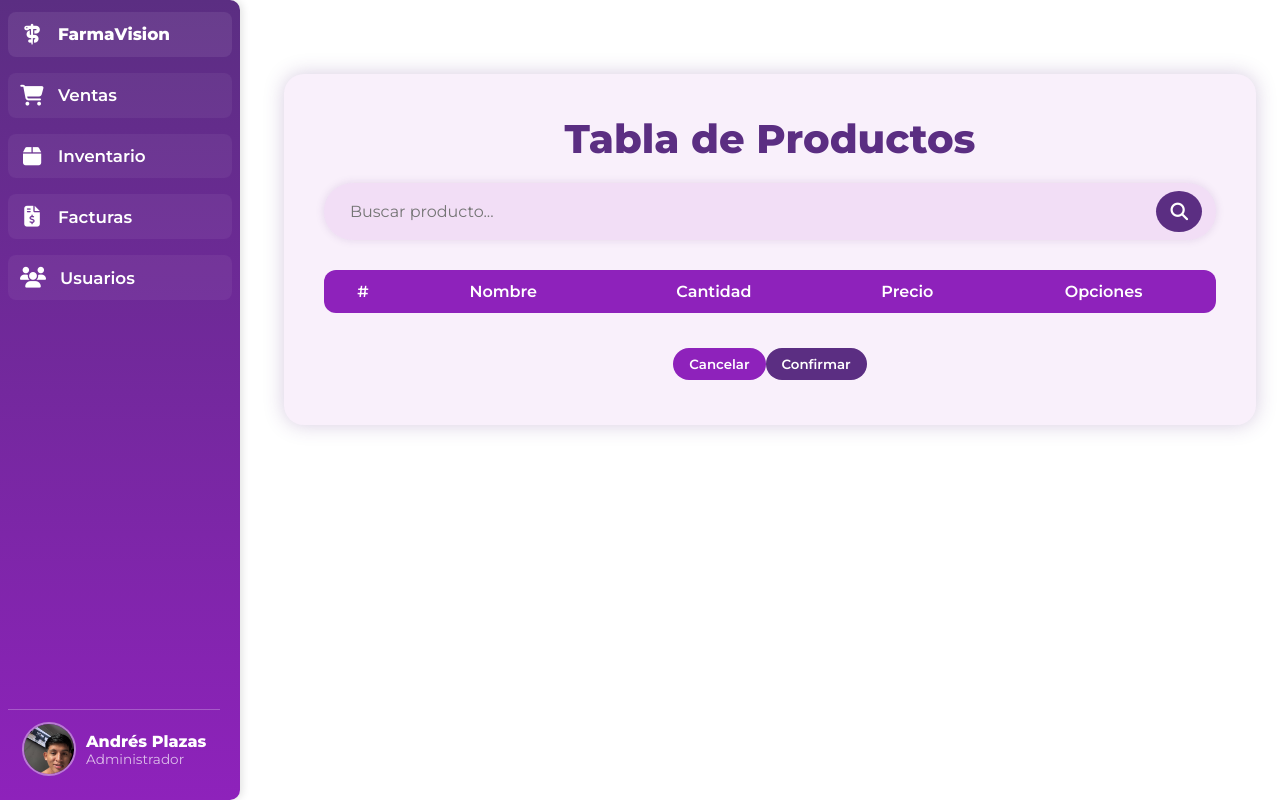
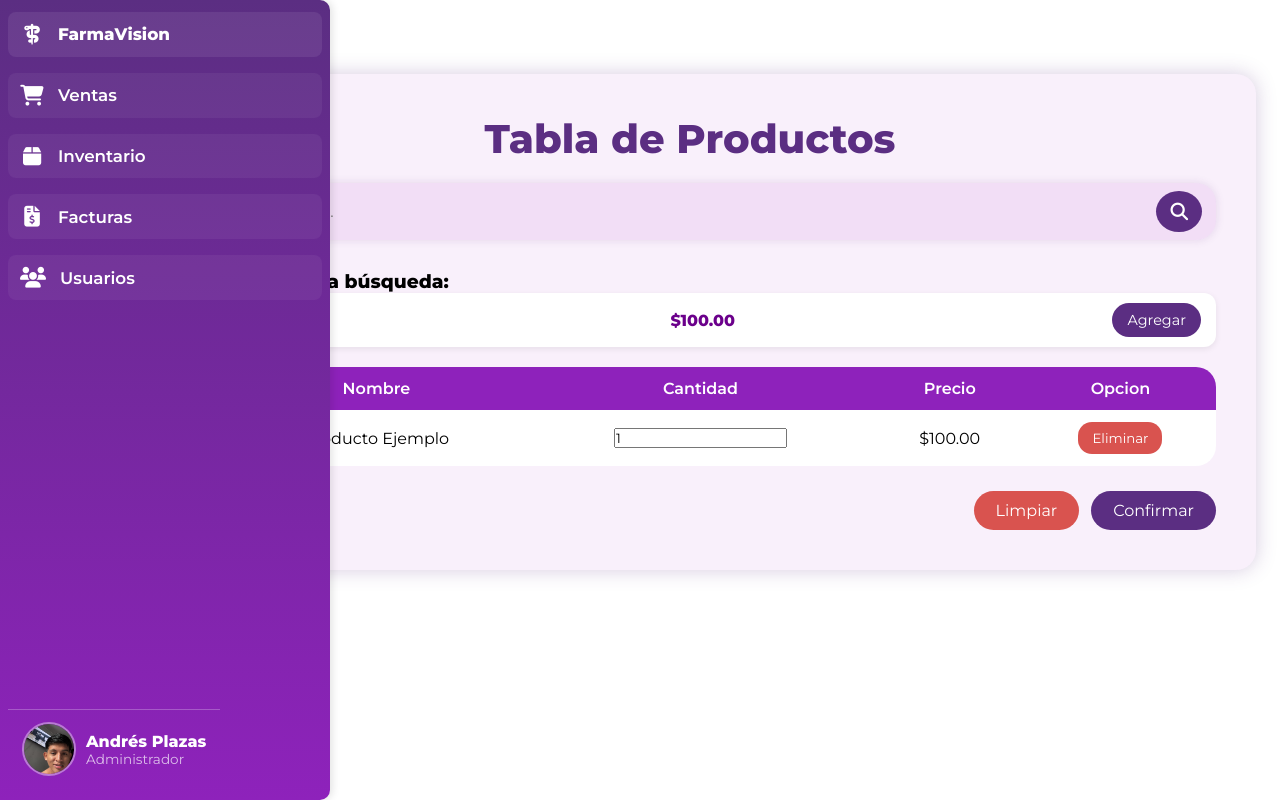
Before and after one commit to AndresPlaz4s/FACTURACION, a Django app: page /ventas/ in a window 1280 px wide. Run offline with Django 4.2, Linux system fonts and the light colour scheme; the visitor is signed in with stand-in values (Sample User, id 1); lists and menus that the app fills with data are empty.

Commit message:
CAMBIOS CSS LISTOS

```diff
--- a/facturacion/static/css/estilos.css
+++ b/facturacion/static/css/estilos.css
@@ -19,14 +19,8 @@ body {
 }
 
 @keyframes fadeIn {
-    from {
-        opacity: 0;
-        transform: translateY(12px);
-    }
-    to {
-        opacity: 1;
-        transform: translateY(0);
-    }
+    from { opacity: 0; transform: translateY(12px); }
+    to   { opacity: 1; transform: translateY(0); }
 }
 
 /* ===== SIDEBAR ===== */
@@ -51,10 +45,10 @@ body {
 
 /* Sidebar expandido */
 .sidebar:hover {
-    width: 240px;
+    width: 330px;
 }
 
-/* Enlaces */
+/* Enlaces del sidebar */
 .sidebar a {
     display: flex;
     align-items: center;
@@ -72,15 +66,10 @@ body {
     white-space: nowrap;
 }
 
-/* Primer enlace (FarmaVision) igual que los demás */
+/* Primer enlace (FarmaVision) */
 .sidebar a:first-child {
     background: rgba(255, 255, 255, 0.08);
     font-weight: 700;
-}
-
-.sidebar:hover a:first-child span {
-    opacity: 1;
-    transform: translateX(0);
 }
 
 /* Iconos */
@@ -90,14 +79,14 @@ body {
     text-align: center;
 }
 
-/* Texto de enlaces */
+/* Texto oculto */
 .sidebar a span {
     opacity: 0;
     transform: translateX(-10px);
     transition: opacity 0.3s ease, transform 0.3s ease;
 }
 
-/* Mostrar texto al expandirse */
+/* Mostrar texto al expandir */
 .sidebar:hover a span {
     opacity: 1;
     transform: translateX(0);
@@ -109,19 +98,10 @@ body {
     transform: translateX(6px);
 }
 
-.sidebar a:active {
-    transform: translateX(0);
-}
-
 /* ===== CONTENIDO ===== */
 main.container {
     margin-left: 100px;
     padding: 24px;
-    transition: margin-left 0.4s ease;
-}
-
-.sidebar:hover ~ main.container {
-    margin-left: 260px;
 }
 
 h1 {
@@ -161,37 +141,36 @@ button {
 }
 
 .btn {
-    display: inline-block;
-    padding: 8px 16px;
-    margin: 5px 0;
-    border-radius: 9999px;
-    font-weight: 600;
-    color: #fff;
-    border: none;
-    transition: background 0.3s, transform 0.2s;
-    background-color: var(--primary-color);
+    display: flex;
+    justify-content: flex-end;
+    gap: 12px;
+    margin-top: 25px;
+    width: 100%;
 }
 
-.btn:hover {
+.btn button {
+    background: var(--primary-color);
+    color: #fff;
+    padding: 10px 22px;
+    border-radius: 20px;
+    cursor: pointer;
+    font-size: 1rem;
+    border: none;
+    transition: background 0.3s ease, transform 0.2s ease;
+}
+
+.btn button:hover {
+    background: var(--third-color);
     transform: translateY(-2px);
 }
 
-.btn:active {
-    transform: translateY(0);
+.btn .btn-limpiar {
+    background: #d9534f !important;
 }
 
-.btn-eliminar { background-color: #e84d13; }
-.btn-eliminar:hover { background-color: #c63c0f; }
-
-.btn-editar, .btn-agregar { background-color: #0b8f00; }
-.btn-editar:hover, .btn-agregar:hover { background-color: #097a00; }
-
-.btn-cancelar {  background-color: var(--secondary-color) }
-.btn-cancelar:hover { background-color:var(--primary-color); }
-
-.btn-buscar { background-color: #b57edc; }
-.btn-buscar:hover { background-color: #a36ad4; }
-
+.btn .btn-limpiar:hover {
+    background: #c9302c !important;
+}
 /* ===== RESPONSIVE ===== */
 @media (max-width: 800px) {
     .sidebar {
@@ -202,9 +181,7 @@ button {
         justify-content: space-around;
     }
 
-    .sidebar .brand {
-        display: none;
-    }
+    .sidebar .brand { display: none; }
 
     main.container {
         margin-left: 0;
@@ -212,26 +189,24 @@ button {
     }
 }
 
-/* ===== USUARIO EN LA PARTE INFERIOR ===== */
+/* ===== USER INFO INFERIOR ===== */
 .user-info {
-    margin-top: auto; /* lo empuja hacia abajo */
+    margin-top: auto;
     display: flex;
     align-items: center;
     gap: 10px;
     padding: 12px 14px;
-    border-top: 1px solid rgba(255, 255, 255, 0.25); /* rayita separadora arriba */
+    border-top: 1px solid rgba(255, 255, 255, 0.25);
 }
 
-/* Imagen del usuario */
 .user-info img {
-    width: 54px;      /* tamaño un poco más grande */
+    width: 54px;
     height: 54px;
     border-radius: 50%;
     object-fit: cover;
-    border: 2px solid rgba(255, 255, 255, 0.4); /* borde suave */
+    border: 2px solid rgba(255, 255, 255, 0.4);
 }
 
-/* Texto del usuario */
 .user-text {
     display: flex;
     flex-direction: column;
@@ -240,44 +215,48 @@ button {
     transition: opacity 0.3s ease, transform 0.3s ease;
 }
 
-/* Mostrar texto al expandir sidebar */
 .sidebar:hover .user-text {
     opacity: 1;
     transform: translateX(0);
 }
 
-/* Nombre */
 .user-text strong {
     font-size: 1rem;
     font-weight: 700;
     color: #fff;
 }
 
-/* Rol */
 .user-text span {
     font-size: 0.85rem;
     color: rgba(255, 255, 255, 0.7);
 }
 
+/* ===== CAJA VENTAS ===== */
 .caja-ventas {
     background: rgba(171, 73, 204, 0.08);
     backdrop-filter: blur(8px);
     border-radius: 20px;
     box-shadow: 0 0 20px rgba(91, 46, 130, 0.25);
     padding: 40px;
-    max-width: 1100px;
+    max-width: 1600px;
     margin: 50px auto;
     transition: 0.4s ease;
 }
+.caja-ventas h3 {
+    margin-left: 11px !important;
+}
 
-/* 🔍 Buscador */
+.lista-resultados button{
+    margin-left: 50px !important;
+}
+/* Buscador */
 .buscador {
     display: flex;
     justify-content: center;
     align-items: center;
     margin: 20px auto 30px;
     background: rgba(171, 73, 204, 0.1);
-    border-radius: 50px;
+    border-radius: 20px;
     padding: 8px 14px;
     width: 100%;
     box-shadow: 0 0 8px rgba(91, 46, 130, 0.15);
@@ -300,7 +279,6 @@ button {
 
 .buscador button {
     background: var(--primary-color);
-    border: none;
     color: #fff;
     padding: 10px 14px;
     border-radius: 50%;
@@ -314,18 +292,18 @@ button {
     transform: scale(1.1);
 }
 
-/* 📋 Tabla */
+/* Tabla Productos */
 #tablaNotas {
     width: 100%;
     border-collapse: collapse;
     margin-top: 20px;
     background: #fff;
-    border-radius: 12px;
+    border-radius: 20px;
     overflow: hidden;
 }
 
 #tablaNotas th, #tablaNotas td {
-    border: 1px solid rgba(171, 73, 204, 0.25);
+    border: none;
     text-align: center;
     padding: 12px;
 }
@@ -334,38 +312,199 @@ button {
     background: var(--secondary-color);
     color: #fff;
     font-weight: 600;
-    border: none;
 }
 
-/* ✅ Botón Cancelar */
-.botoncaja {
+
+/* ===== BOTONES DERECHA (AÑADIDO) ===== */
+.botones-derecha {
+    display: flex;
+    justify-content: flex-end;
+    gap: 12px;
+    margin-top: 25px;
+    width: 100%;
+}
+
+.lista-resultados ul li {
+    display: flex;
+    align-items: center;
+    justify-content: space-between; /* 👈 separa nombre/precio del botón */
+    padding: 10px 15px;
+    background: #ffffff;
+    border-radius: 12px;
+    margin-bottom: 10px;
+    box-shadow: 0 2px 6px rgba(0,0,0,0.08);
+}
+
+/* Nombre del producto */
+.lista-resultados .nombre-producto {
+    font-weight: 600;
+    color: #4a2568;
+}
+
+/* Precio */
+.lista-resultados .precio-producto {
+    margin-left: 15px;
+    color: #6b008b;
+    font-weight: bold;
+}
+
+/* Botón agregar alineado a la derecha */
+.lista-resultados .btn-agregar {
+    background: var(--primary-color);
+    color: #fff;
+    padding: 8px 15px;
+    border-radius: 20px;
+    font-size: 0.9rem;
+    cursor: pointer;
+    transition: .2s ease;
+}
+
+.lista-resultados .btn-agregar:hover {
+    background: var(--third-color);
+    transform: translateY(-2px);
+}
+
+/* ===== INVENTARIO - NUEVOS BOTONES ===== */
+.btn-confirmar {
+    background: var(--primary-color) !important;
+    color: #fff !important;
+    padding: 10px 20px;
+    border-radius: 20px;
+    text-decoration: none;
+    transition: 0.3s ease;
+}
+
+.btn-confirmar:hover {
+    background: var(--third-color) !important;
+    transform: translateY(-2px);
+}
+
+/* Botón editar */
+.btn-editar {
+    background: var(--primary-color) !important;
+    color: #fff !important;
+    padding: 8px 14px;
+    border-radius: 14px;
+    text-decoration: none;
+    margin-right: 6px;
+    transition: 0.3s ease;
+}
+
+.btn-editar:hover {
+    background: var(--third-color) !important;
+    transform: translateY(-2px);
+}
+
+/* Botón eliminar */
+.btn-eliminar {
+    background: #d9534f;
+    color: #fff !important;
+    padding: 8px 14px;
+    border-radius: 14px;
+    text-decoration: none;
+    transition: 0.3s ease;
+}
+
+.btn-eliminar:hover {
+    background: #c9302c;
+    transform: translateY(-2px);
+}
+
+/* Centrar botones en la columna */
+.opciones {
     display: flex;
     justify-content: center;
-    margin-top: 30px;
+    gap: 10px;
 }
 
-.cancelar {
-    background: linear-gradient(135deg, var(--secondary-color), var(--third-color));
-    color: #fff;
-    border: none;
-    padding: 14px 40px;
-    border-radius: 50px;
-    cursor: pointer;
-    font-size: 1rem;
-    font-weight: 500;
-    letter-spacing: 0.5px;
-    box-shadow: 0 4px 12px rgba(171, 73, 204, 0.3);
-    transition: all 0.3s ease;
+/* Mantener estilo de tabla como la vista de ventas */
+.tabla-inventario {
+    width: 100%;
+    border-collapse: collapse;
+    background: white;
+    border-radius: 20px;
+    overflow: hidden;
+    margin-top: 20px;
 }
 
-.cancelar:hover {
-    background: linear-gradient(135deg, var(--third-color), var(--secondary-color));
-    transform: translateY(-3px);
-    box-shadow: 0 6px 20px rgba(171, 73, 204, 0.4);
+.tabla-inventario th {
+    background: var(--secondary-color);
+    color: #fff;
+    padding: 12px;
 }
 
-/* 🎬 Animación */
-@keyframes fadeIn {
-    from { opacity: 0; transform: translateY(-5px); }
-    to { opacity: 1; transform: translateY(0); }
+.tabla-inventario td {
+    padding: 12px;
 }
+
+.tabla-inventario tr:hover {
+    background: rgba(171, 73, 204, 0.1);
+}
+.btn-left {
+    justify-content: flex-start !important;  /* Lo manda a la izquierda */
+}
+
+/* ===== FORMULARIO CREAR/EDITAR PRODUCTO ===== */
+
+.caja-formulario {
+    background: rgba(171, 73, 204, 0.08);
+    padding: 40px;
+    border-radius: 20px;
+    max-width: 700px;
+    margin: 50px auto;
+    box-shadow: 0 0 20px rgba(91, 46, 130, 0.25);
+}
+
+.caja-formulario h1 {
+    text-align: center;
+    color: var(--primary-color);
+    margin-bottom: 25px;
+}
+
+/* Campos */
+.form-campos p {
+    margin-bottom: 18px;
+    font-weight: 600;
+    color: #4a2568;
+}
+
+.form-campos input,
+.form-campos select {
+    width: 100%;
+    padding: 10px 12px;
+    border-radius: 12px;
+    border: 1px solid #b97ad9;
+    font-size: 1rem;
+    background: #fff;
+    transition: .3s;
+}
+
+.form-campos input:focus,
+.form-campos select:focus {
+    border-color: var(--primary-color);
+    box-shadow: 0 0 6px rgba(91, 46, 130, 0.4);
+}
+
+/* Botón alineado a la izquierda */
+.btn-left {
+    justify-content: flex-start !important;
+}
+
+/* Enlace volver */
+.volver-inventario {
+    margin-top: 25px;
+}
+
+.volver-inventario a {
+    color: var(--secondary-color);
+    font-weight: 600;
+    text-decoration: none;
+    padding: 10px 0;
+    display: inline-block;
+    transition: .2s ease;
+}
+
+.volver-inventario a:hover {
+    color: var(--third-color);
+    transform: translateX(-4px);
+}
--- a/facturacion/templates/facturacion/ventas.html
+++ b/facturacion/templates/facturacion/ventas.html
@@ -18,10 +18,15 @@
 
 
     <!-- 🔎 Resultados -->
-    <div id="listaResultados" class="lista-resultados" style="display: none;">
+    <div class="lista-resultados">
         <h3>Resultados de la búsqueda:</h3>
-        <ul id="resultadosBusqueda"></ul>
-        <button>Agregar</button>
+        <ul>
+            <li>
+                <span class="nombre-producto">Producto Ejemplo</span>
+                <span class="precio-producto">$100.00</span>
+                <button class="btn-agregar" onclick="agregarProducto('Producto Ejemplo', 100.00)">Agregar</button>
+            </li>
+        </ul>
     </div>
 
     <!-- 📋 Tabla -->
@@ -32,19 +37,23 @@
                 <th>Nombre</th>
                 <th>Cantidad</th>
                 <th>Precio</th>
-                <th>Opciones</th>
+                <th>Opcion</th>
             </tr>
         </thead>
         <tbody id="grupoinputs">
             <tr>
-
+                <td>1</td>
+                <td>Producto Ejemplo</td>
+                <td><input type="number" value="1" min="1" class="cantidad-input" onchange="actualizarCantidad(this)" /></td>
+                <td class="precio-producto">$100.00</td>
+                <td><button class="btn-eliminar" onclick="eliminarProducto(this)">Eliminar</button></td>
             </tr>
         </tbody>
     </table>
 
-    <div class="botoncaja">
-        <button class="btn btn-cancelar">Cancelar</button>
-        <button class="btn btn-confirmar">Confirmar</button>
+    <div class="btn">
+        <button class="btn-limpiar">Limpiar</button>
+        <button class="btn-confirmar">Confirmar</button>
     </div>
 </div>
 
```
Also changed, not shown: facturacion/templates/facturacion/crear_producto.html (+14 -6 lines), facturacion/templates/facturacion/editar_producto.html (+19 -9 lines), facturacion/templates/facturacion/inventario.html (+18 -10 lines).
